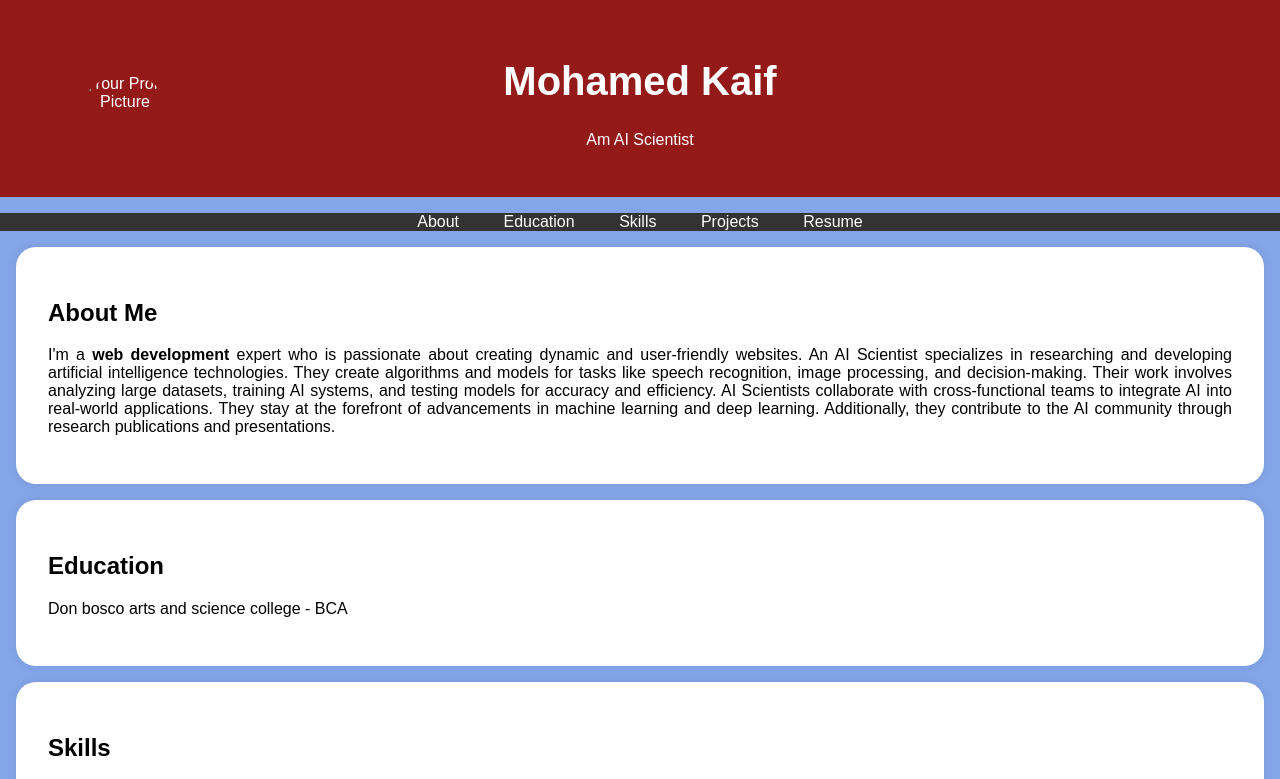
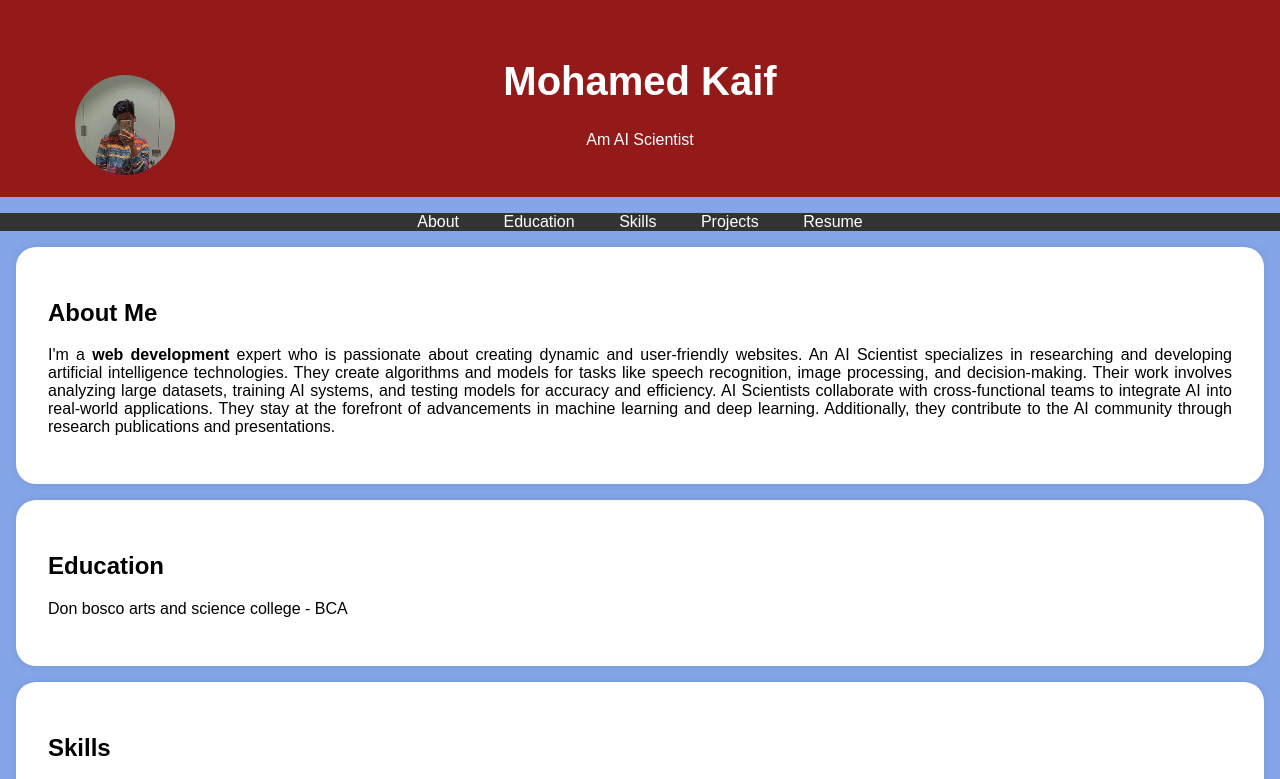
Before and after one commit to Mohkaif-13/portfolio, a plain HTML site: page index.html in a window 1280 px wide. Shown: the top 779 px of the page. Drawn offline with Linux system fonts and the light colour scheme.

Commit message:
Update index.html

```diff
--- a/index.html
+++ b/index.html
@@ -95,7 +95,7 @@
     <header>
         <div class="header-content">
             <!-- Add your profile picture here -->
-            <img src="passport photo.jpg" alt="Your Profile Picture" class="profile-picture">
+            <img src="284822E6-8E7F-42BF-B7D0-8FD5FC3FD3F6.jpeg" alt="Your Profile Picture" class="profile-picture">
             <h1>Mohamed Kaif</h1>
             <p>Am AI Scientist</p>
         </div>
```
